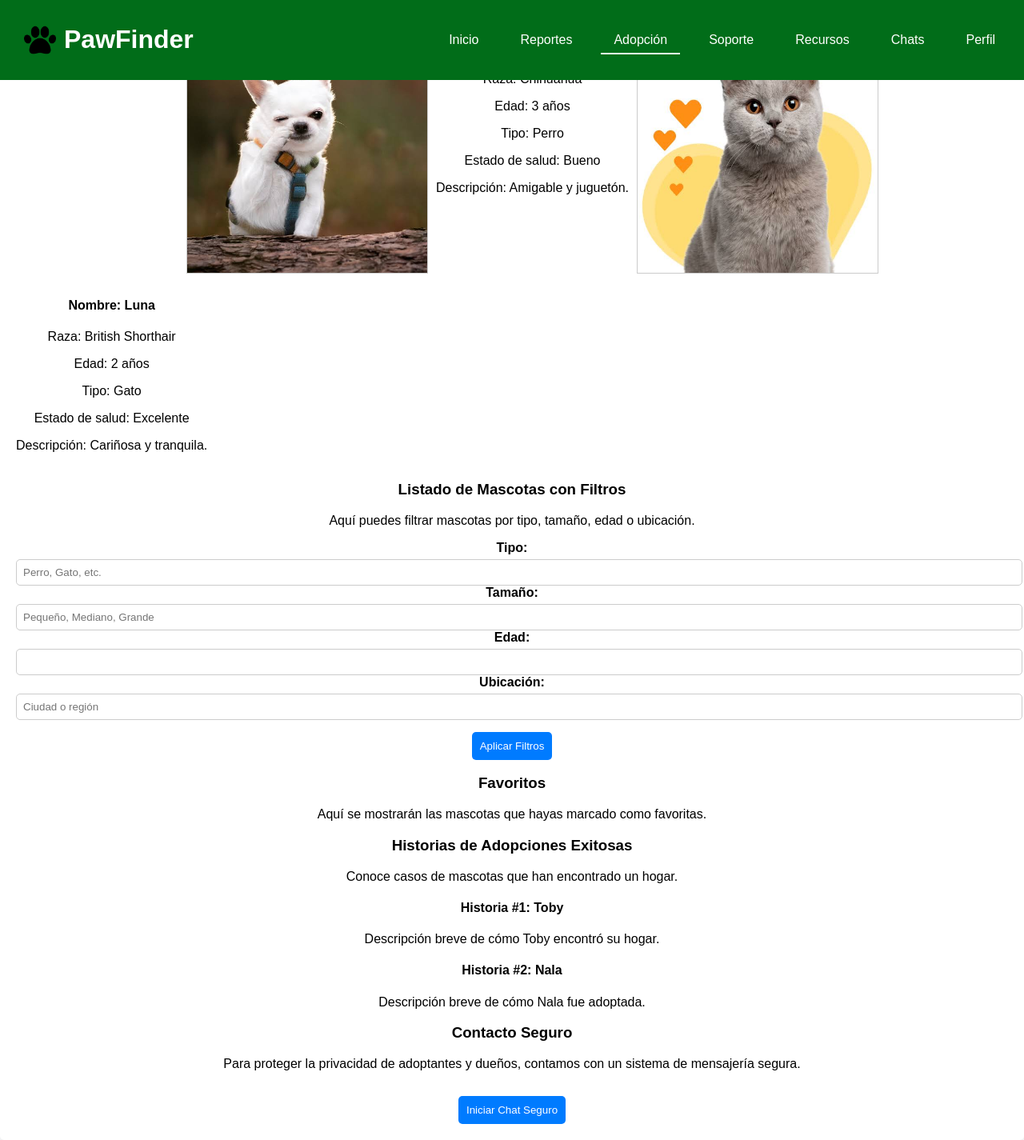
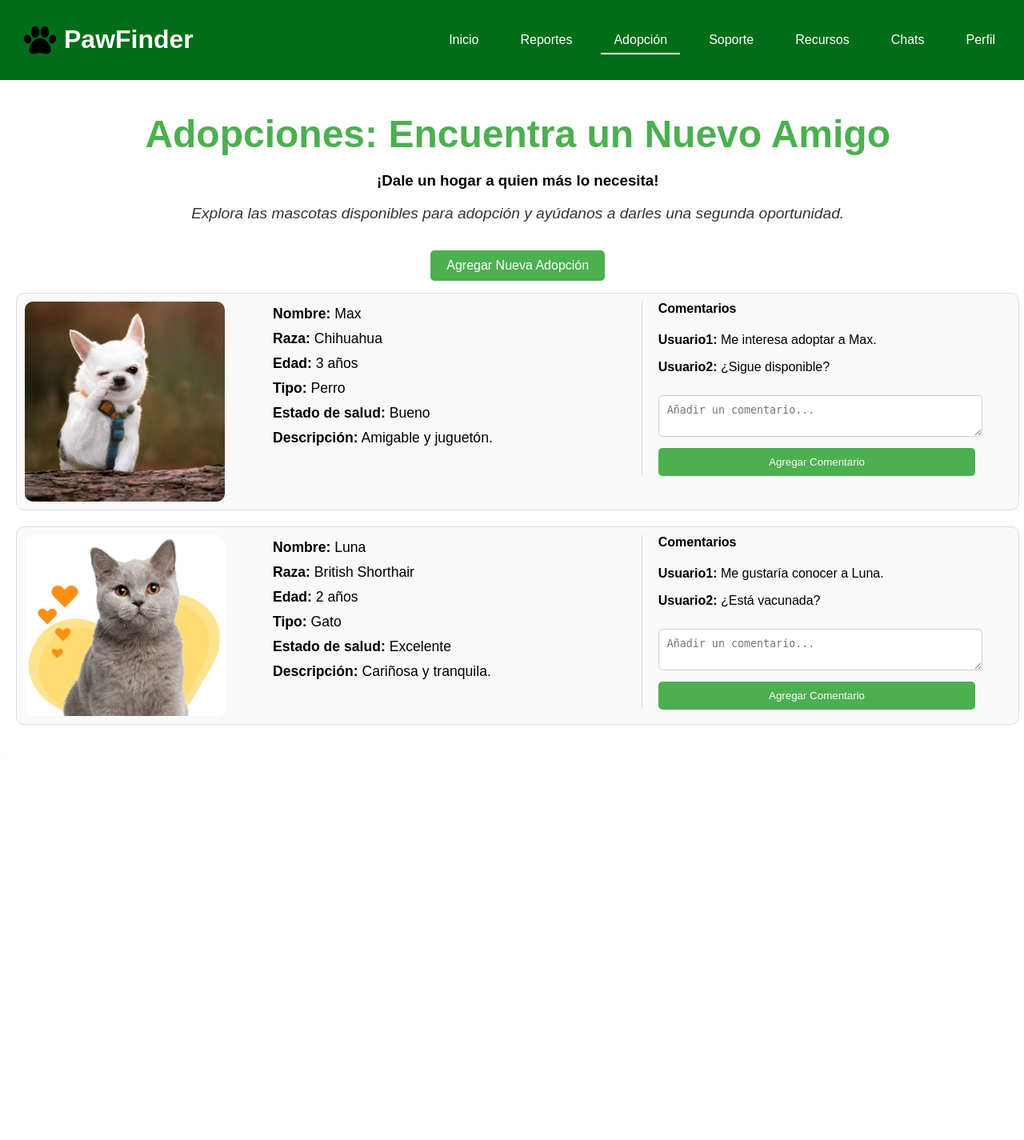
Before and after one commit to yreyes70719/sc502-1c2025-grupo2, a PHP site: page /html/adopcion.html in a window 1280 px wide. Shown: the whole page at 80% size. After the commit the page ends 906 px from the top, so only its background shows below. Run offline with PHP 8.4, Linux system fonts and the light colour scheme.

Commit message:
actualizacion de perfil y  adopcion

```diff
--- a/css/adopcion_styles.css
+++ b/css/adopcion_styles.css
@@ -2,49 +2,114 @@ body {
     font-family: Arial, sans-serif;
     margin: 0;
     padding: 0;
-    display: flex;
-    justify-content: center;
-    align-items: center;
-    height: 100vh;
-    background-color: #f8f9fa;
-}
-.container {
-    background: white;
-    padding: 20px;
-    box-shadow: 0 0 10px rgba(0, 0, 0, 0.1);
-    border-radius: 10px;
-    text-align: center;
-    width: 100%;
-    max-width: 400px;
 }
 
-.app-title {
-    display: flex;
-    align-items: center;
-    margin-bottom: 20px;
-}
-
-.app-title .logo {
-    width: 50px;
-    height: 50px;
-    margin-right: 10px;
-}
-
-.app-title h1 {
-    color: #4CAF50;
-    font-size: 2.5em;
-    text-align: center;
-}
 
 .adopcion-container {
     background-color: white;
     padding: 100px 20px 20px 20px;
     border-radius: 5px;
     box-shadow: 0 0 10px rgba(0, 0, 0, 0.1);
-    width: 100%;
+    width: 98%;
     text-align: center;
 }
 
+.adopcionT {
+    font-size: 3em; /* Aumenta el tamaño de la fuente */
+    color: #4CAF50; /* Cambia el color del texto */
+    margin-bottom: 20px; /* Añade un margen inferior */
+    text-align: center; /* Centra el título */
+}
+
+.parrafoT {
+    font-size: 1.2em; /* Aumenta el tamaño de la fuente */
+    color: #333; /* Cambia el color del texto */
+    font-style: italic; /* Aplica estilo cursiva */
+    margin-bottom: 20px; /* Añade un margen inferior */
+    text-align: center; /* Centra el texto */
+}
+
+.reporte {
+    display: flex;
+    align-items: flex-start;
+    margin-bottom: 20px;
+    padding: 10px;
+    border: 1px solid #ddd;
+    border-radius: 10px;
+    background-color: #f9f9f9;
+}
+
+.mascota-img-grande {
+    width: 250px;
+    height: auto;
+    margin-right: 20px;
+    border-radius: 10px;
+}
+
+.detalles {
+    display: flex;
+    flex-direction: column;
+    align-items: flex-start;
+    position: sticky;
+    text-align: justify;
+    padding-left: 40px;
+    flex: 1;
+    padding-right: 20px;
+}
+
+.detalles p {
+    margin: 5px 0;
+    font-size: 1.1em; /* Aumenta el tamaño de la fuente */
+}
+
+.comentarios {
+    flex: 1;
+    border-left: 1px solid #ddd;
+    padding-left: 20px;
+    text-align: justify;
+}
+
+.comentarios h4 {
+    margin-top: 0;
+}
+
+.comentario {
+    margin-bottom: 10px;
+}
+
+.comentarios textarea {
+    width: 87%;
+    padding: 10px;
+    margin-top: 10px;
+    border: 1px solid #ccc;
+    border-radius: 5px;
+}
+
+.agregar-comentario-btn {
+    display: block;
+    width: 90%;
+    padding: 10px;
+    margin-top: 10px;
+    background-color: #4CAF50;
+    color: white;
+    border: none;
+    border-radius: 5px;
+    cursor: pointer;
+    position: sticky;
+}
+
+.agregar-comentario-btn:hover {
+    background-color: #45a049;
+}
+
+.detalles a {
+    color: #28a745;
+    text-decoration: none;
+}
+
+.detalles a:hover {
+    text-decoration: underline;
+}
 h2 {
     color: #4CAF50;
 }
@@ -90,3 +155,80 @@ button:hover {
     margin: 10px;
     border: 1px solid #ccc;
 }
+
+.agregar-btn {
+    display: inline-block;
+    padding: 10px 20px;
+    margin-top: 15px;
+    margin-bottom: 15px;
+    background-color: #4CAF50; /* Color verde */
+    color: white;
+    border: none;
+    border-radius: 5px;
+    text-align: center;
+    text-decoration: none;
+    cursor: pointer;
+}
+
+.agregar-btn:hover {
+    background-color: #45a049; /* Color verde oscuro */
+}
+
+.form-container {
+    width: 50%;
+    margin: auto;
+    padding: 20px;
+    border: 1px solid #ccc;
+    border-radius: 10px;
+    background-color: #f9f9f9;
+    margin-top: 120px; /* Ajusta este valor según sea necesario */
+}
+
+.form-container h2, h3 {
+    text-align: center;
+}
+
+.form-container label {
+    display: block;
+    margin-top: 10px;
+}
+
+.form-container input,
+.form-container textarea,
+.form-container select {
+    width: 100%;
+    padding: 10px;
+    margin-top: 5px;
+    margin-bottom: 20px;
+    border: 1px solid #ccc;
+    border-radius: 5px;
+}
+
+.form-container button {
+    width: 100%;
+    padding: 10px;
+    background-color: #4CAF50;
+    color: white;
+    border: none;
+    border-radius: 5px;
+    cursor: pointer;
+}
+
+.form-container button:hover {
+    background-color: #45a049;
+}
+
+.form-container button[type="button"] {
+    width: 100%;
+    padding: 10px;
+    background-color: #f44336; /* Color rojo */
+    color: white;
+    border: none;
+    border-radius: 5px;
+    cursor: pointer;
+    margin-top: 10px; /* Espacio entre los botones */
+}
+
+.form-container button[type="button"]:hover {
+    background-color: #d32f2f; /* Color rojo oscuro */
+}
--- a/html/adopcion.html
+++ b/html/adopcion.html
@@ -3,7 +3,7 @@
     <head>
         <meta charset="UTF-8">
         <meta name="viewport" content="width=device-width, initial-scale=1.0">
-    <title>Adopcion</title>
+        <title>Adopción</title>
         <link rel="stylesheet" href="../css/adopcion_styles.css">
         <link rel="stylesheet" href="../css/navbar_styles.css">
         <script src="../js/script.js"></script>
@@ -11,13 +11,15 @@
     <body>
         <header>
             <div class="navbarPaw">
-            <img src="../images/Paw.png" alt="PawFinder Logo" class="logoPaw">
+                <img src="../images/Paw.png" alt="PawFinder Logo"
+                    class="logoPaw">
                 <h1>PawFinder</h1>
                 <nav>
                     <ul>
                         <li><a href="home.html">Inicio</a></li>
                         <li><a href="reportes.html">Reportes</a></li>
-                    <li><a href="adopcion.html" class="active">Adopción</a></li>
+                        <li><a href="adopcion.html"
+                                class="active">Adopción</a></li>
                         <li><a href="soporte.html">Soporte</a></li>
                         <li><a href="recursos.html">Recursos</a></li>
                         <li><a href="chats.html">Chats</a></li>
@@ -28,102 +30,65 @@
         </header>
 
         <div class="adopcion-container">
-        <h2>Publicar Mascota en Adopción</h2>
-        <form id="formAdopcion">
-            <label for="nombre">Nombre de la mascota:</label>
-            <input type="text" id="nombre" name="nombre" required>
+            <h2 class="adopcionT">Adopciones: Encuentra un Nuevo Amigo</h2>
+            <h3>¡Dale un hogar a quien más lo necesita!</h3>
+            <p class="parrafoT">Explora las mascotas disponibles para adopción y
+                ayúdanos a darles una segunda oportunidad.</p>
 
-            <label for="tipo">Tipo (Perro, Gato, etc.):</label>
-            <input type="text" id="tipo" name="tipo" required>
-
-            <label for="edad">Edad:</label>
-            <input type="number" id="edad" name="edad">
-
-            <label for="estado">Estado de salud:</label>
-            <input type="text" id="estado" name="estado">
-
-            <label for="foto">Foto:</label>
-            <input type="file" id="foto" name="foto" accept="image/*">
-
-            <label for="descripcion">Descripción:</label>
-            <textarea id="descripcion" name="descripcion"></textarea>
-
-            <button type="submit">Publicar</button>
-        </form>
-
-        <div class="imagenes-adopcion">
-            <h3>Mascotas en Adopción</h3>
-            <img src="../images/perro.jpg" alt="Perro en adopción" class="imagen-adopcion">
-            <div class="descripcion-mascota">
-                <h4>Nombre: Max</h4>
-                <p>Raza: Chihuahua</p>
-                <p>Edad: 3 años</p>
-                <p>Tipo: Perro</p>
-                <p>Estado de salud: Bueno</p>
-                <p>Descripción: Amigable y juguetón.</p>
+            <a href="agregarAdopcion.html" class="button agregar-btn">Agregar
+                Nueva Adopción</a>
+            <div class="reporte">
+                <img src="../images/perro.jpg" alt="Perro en adopción"
+                    class="mascota-img-grande">
+                <div class="detalles">
+                    <p><strong>Nombre:</strong> Max</p>
+                    <p><strong>Raza:</strong> Chihuahua</p>
+                    <p><strong>Edad:</strong> 3 años</p>
+                    <p><strong>Tipo:</strong> Perro</p>
+                    <p><strong>Estado de salud:</strong> Bueno</p>
+                    <p><strong>Descripción:</strong> Amigable y juguetón.</p>
                 </div>
-
-            <img src="../images/gato.jpg" alt="Gato en adopción" class="imagen-adopcion">
-            <div class="descripcion-mascota">
-            <h4>Nombre: Luna</h4>
-            <p>Raza: British Shorthair</p>
-            <p>Edad: 2 años</p>
-            <p>Tipo: Gato</p>
-            <p>Estado de salud: Excelente</p>
-            <p>Descripción: Cariñosa y tranquila.</p>
+                <div class="comentarios">
+                    <h4>Comentarios</h4>
+                    <div class="comentario">
+                        <p><strong>Usuario1:</strong> Me interesa adoptar a
+                            Max.</p>
                     </div>
+                    <div class="comentario">
+                        <p><strong>Usuario2:</strong> ¿Sigue disponible?</p>
                     </div>
-    <div class="filtros-container">
-        <h3>Listado de Mascotas con Filtros</h3>
-        <p>Aquí puedes filtrar mascotas por tipo, tamaño, edad o ubicación.</p>
-        <label for="filtroTipo">Tipo:</label>
-        <input type="text" id="filtroTipo" placeholder="Perro, Gato, etc.">
-
-        <label for="filtroTamano">Tamaño:</label>
-        <input type="text" id="filtroTamano" placeholder="Pequeño, Mediano, Grande">
-
-        <label for="filtroEdad">Edad:</label>
-        <input type="number" id="filtroEdad">
-
-        <label for="filtroUbicacion">Ubicación:</label>
-        <input type="text" id="filtroUbicacion" placeholder="Ciudad o región">
-
-        <button>Aplicar Filtros</button>
-    </div>
-
-
-    <div class="favoritos-container">
-        <h3>Favoritos</h3>
-        <p>Aquí se mostrarán las mascotas que hayas marcado como favoritas.</p>
-
-    </div>
-
-
-    <div class="historias-container">
-        <h3>Historias de Adopciones Exitosas</h3>
-        <p>Conoce casos de mascotas que han encontrado un hogar.</p>
-        <div>
-            <h4>Historia #1: Toby</h4>
-            <p>Descripción breve de cómo Toby encontró su hogar.</p>
-        </div>
-        <div>
-            <h4>Historia #2: Nala</h4>
-            <p>Descripción breve de cómo Nala fue adoptada.</p>
+                    <textarea placeholder="Añadir un comentario..."></textarea>
+                    <button class="agregar-comentario-btn">Agregar
+                        Comentario</button>
                 </div>
             </div>
 
-
-    <div class="contacto-seguro-container">
-        <h3>Contacto Seguro</h3>
-        <p>Para proteger la privacidad de adoptantes y dueños, contamos con un sistema de mensajería segura.</p>
-        <button>Iniciar Chat Seguro</button>
+            <div class="reporte">
+                <img src="../images/gato.jpg" alt="Gato en adopción"
+                    class="mascota-img-grande">
+                <div class="detalles">
+                    <p><strong>Nombre:</strong> Luna</p>
+                    <p><strong>Raza:</strong> British Shorthair</p>
+                    <p><strong>Edad:</strong> 2 años</p>
+                    <p><strong>Tipo:</strong> Gato</p>
+                    <p><strong>Estado de salud:</strong> Excelente</p>
+                    <p><strong>Descripción:</strong> Cariñosa y tranquila.</p>
                 </div>
-
-
+                <div class="comentarios">
+                    <h4>Comentarios</h4>
+                    <div class="comentario">
+                        <p><strong>Usuario1:</strong> Me gustaría conocer a
+                            Luna.</p>
+                    </div>
+                    <div class="comentario">
+                        <p><strong>Usuario2:</strong> ¿Está vacunada?</p>
+                    </div>
+                    <textarea placeholder="Añadir un comentario..."></textarea>
+                    <button class="agregar-comentario-btn">Agregar
+                        Comentario</button>
+                </div>
+            </div>
+        </div>
+        <script src="../js/script.js"></script>
     </body>
 </html>
-
-    </div>
-    <script src="script.js"></script>
-</body>
-</html>
--- a/html/chats.html
+++ b/html/chats.html
@@ -27,8 +27,8 @@
         </div>
     </header>
     <div class="chats-container">
-        <h2>Chats</h2>
-        <p>Esta es la página de chats de la aplicación.</p>
+        <h2 class="chatsT">Chats</h2>
+        <p class="parrafoT">Esta es la página de chats de la aplicación.</p>
         <div class="chat-container">
             <div class="chat-header">
                 <h1>Chat Global</h1>
```
Also changed, not shown: css/chats_styles.css (+15 -0 lines), css/perfil_styles.css (+57 -2 lines), css/reportes_styles.css (+1 -37 lines), html/agregarAdopcion.html (added, +62 -0 lines), html/perfil.html (+25 -6 lines). Lines whose indentation alone changed are shown as unchanged.
